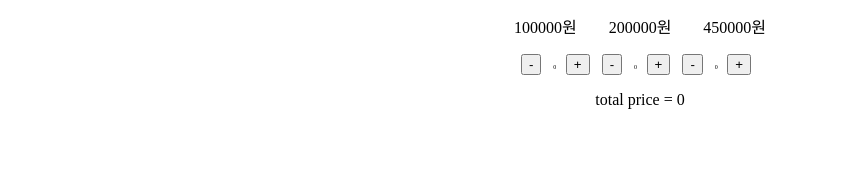
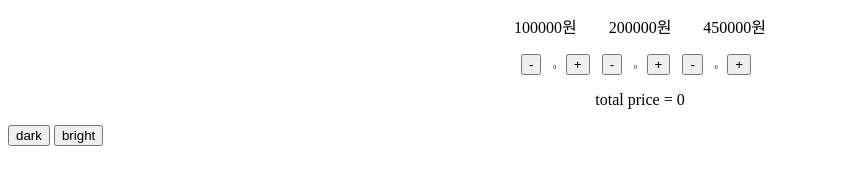
Before and after one commit to ShinWooJeong12/dont-block-me, a plain HTML site: page js_test.html in a window 1280 px wide. Shown: the part 195-380 px from the top of the page, without its empty margins (0-850 px from the left). Drawn offline with Linux system fonts and the light colour scheme.

Commit message:
add something

```diff
--- a/js_test.html
+++ b/js_test.html
@@ -1,5 +1,12 @@
 <!DOCTYPE html>
 <html>
+<style>
+  @media(max-width:500px){
+    .sb{
+      display:none;
+    }
+  }
+</style>
 <script type="text/javascript">
   var yee=0;
   var aaaa=0;
@@ -69,13 +76,24 @@
       dddd.innerHTML=yee;
     }
   }
+  function screen(hi){
+    yee=document.getElementById('body');
+    if(hi=="dark"){
+      yee.style.backgroundColor="black";
+      yee.style.color="white";
+    }
+    else if(hi=="bright"){
+      yee.style.backgroundColor="white";
+      yee.style.color="black";
+    }
+  }
 </script>
   <head>
     <meta charset="utf-8">
     <title>js_test</title>
     <h1 style="text-align:center;">과일가게</h1>
   </head>
-  <body>
+  <body id="body">
     <div class="image">
       <center>
         <img src="apple.jpg" width="100px">
@@ -117,5 +135,7 @@
         <p>total price = <a id="price">0</a></p>
       </center>
     </div>
+    <input type="button" value="dark" onclick="screen('dark')"/>
+    <input type="button" value="bright" onclick="screen('bright')"/>
   </body>
 </html>
```
